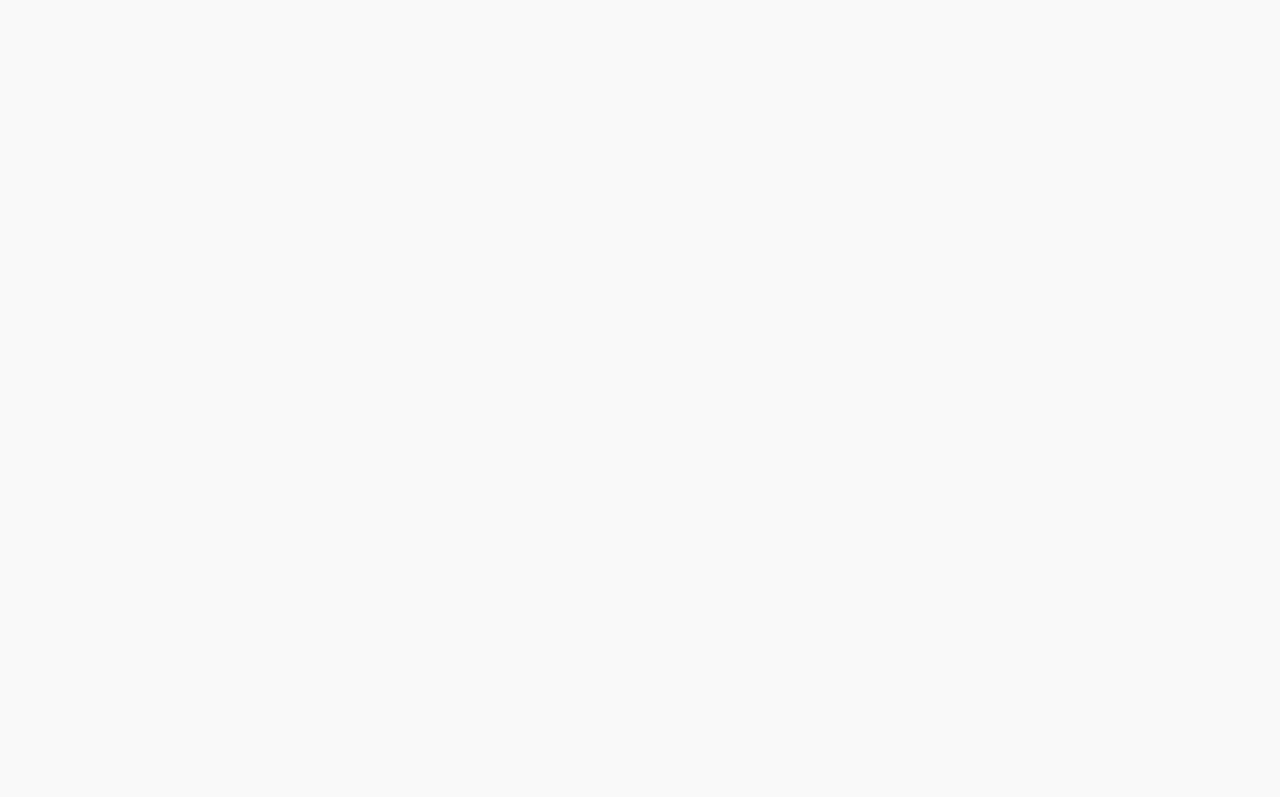
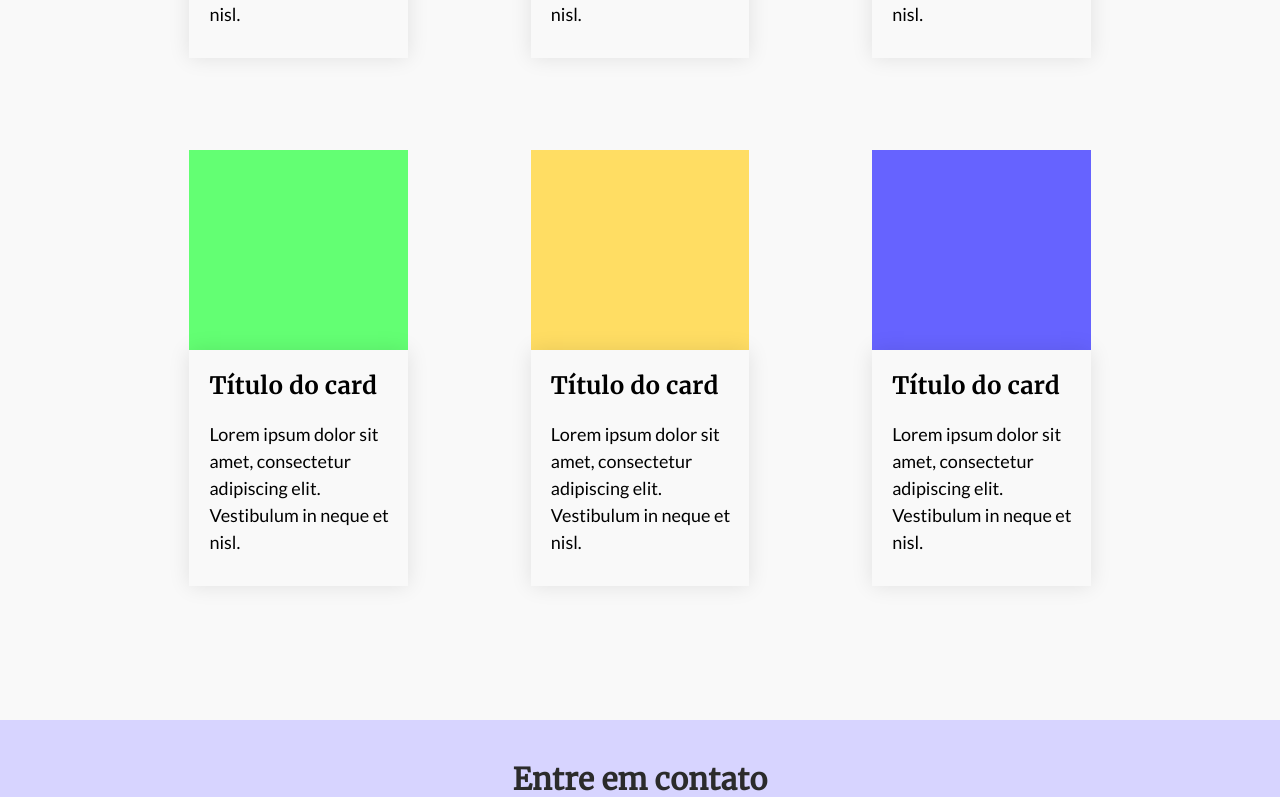
Before and after one commit to joao-porfirio/one-page, a React (Create React App) app: page / in a window 1280 px wide. Shown: the part 983-1780 px from the top of the page. Before the commit the page ends 800 px from the top, so only its background shows below. Built offline with nearby package versions, Linux system fonts and the light colour scheme.

Commit message:
Arquivo de renderização dos componentes do react

```diff
--- a/src/App.js
+++ b/src/App.js
@@ -1,9 +1,15 @@
 import './App.css';
+import Footer from './Components/Footer/Footer';
 import Header from './Components/Header/Header'
+import Main from './Components/Main/Main'
+import './css/reset.css';
+import './css/style.css';
 function App() {
   return (
     <div className="App">
       <Header />
+      <Main />
+      <Footer />
     </div>
   );
 }
```
